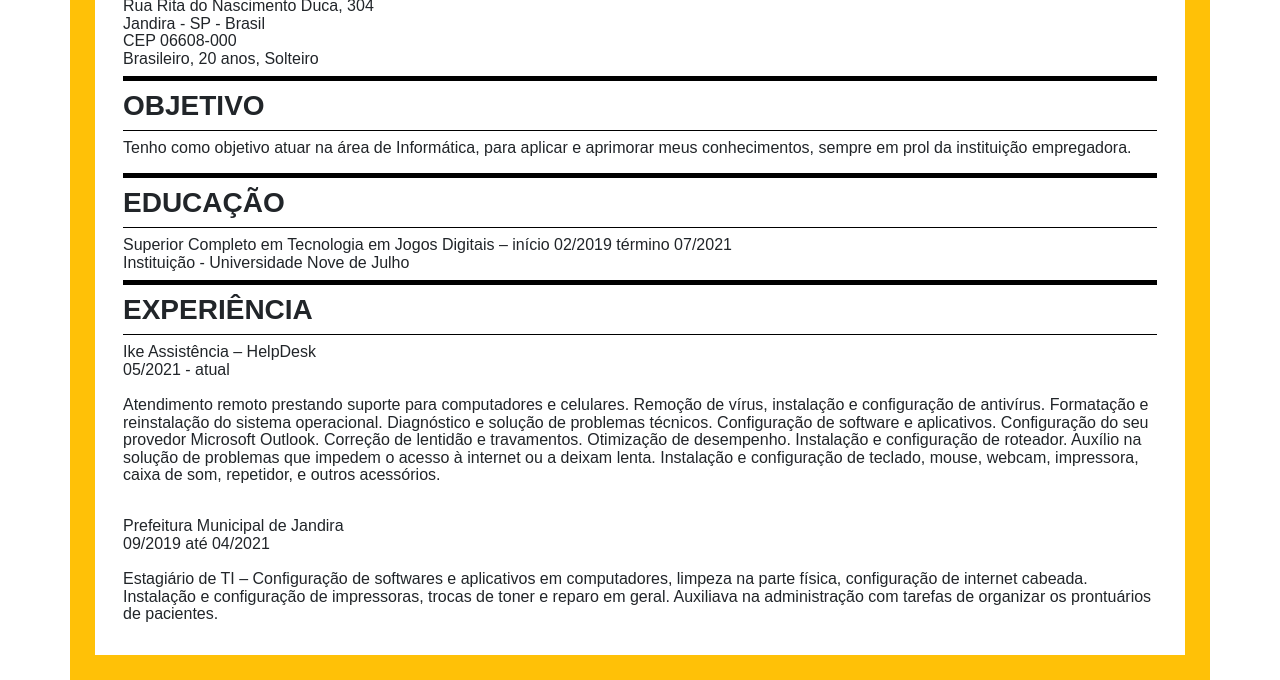
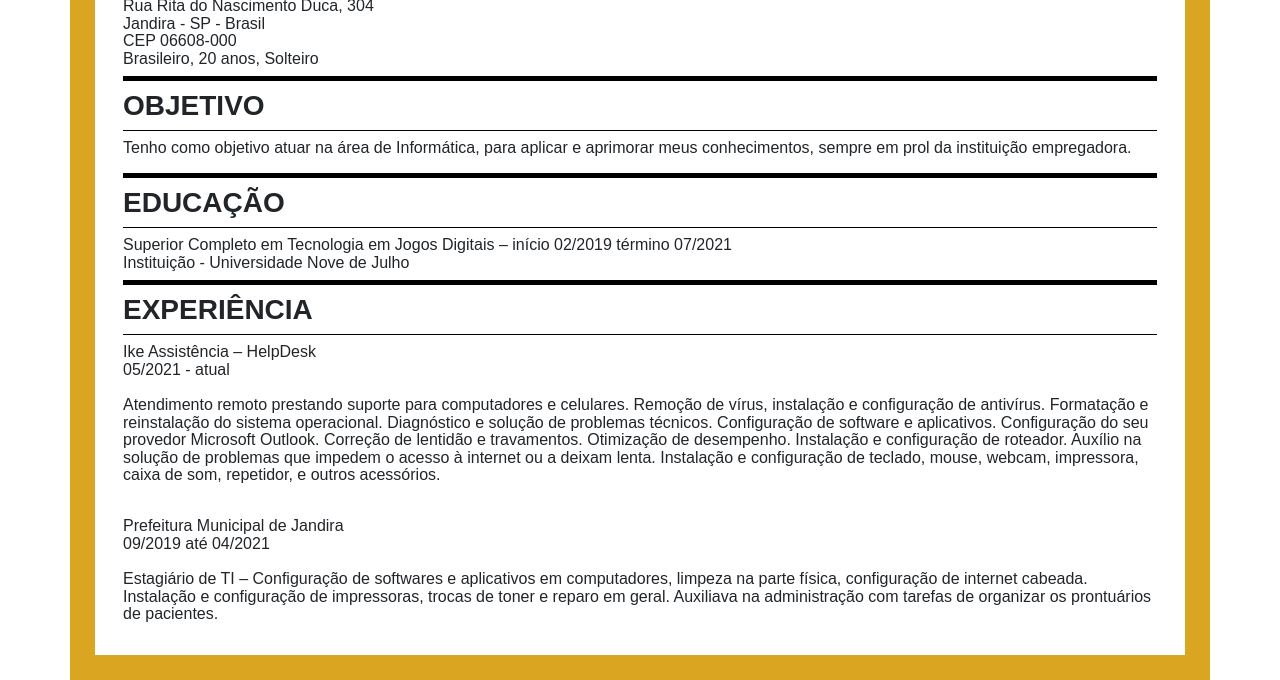
Before and after one commit to johnnysoutodev/project_guilherme-santos, a plain HTML site: page public/index.html in a window 1280 px wide. Shown: the part 135-815 px from the top of the page. Drawn offline with Linux system fonts and the light colour scheme.

Commit message:
Update style.css

```diff
--- a/public/css/style.css
+++ b/public/css/style.css
@@ -12,7 +12,7 @@ h1 {
 
 .card {
     border-radius: 0 !important;
-    border: 25px solid #ffc107 !important;
+    border: 25px solid #DAA520 !important;
 }
 
 h1, h2, h3, h4, h5, h6 {
```
